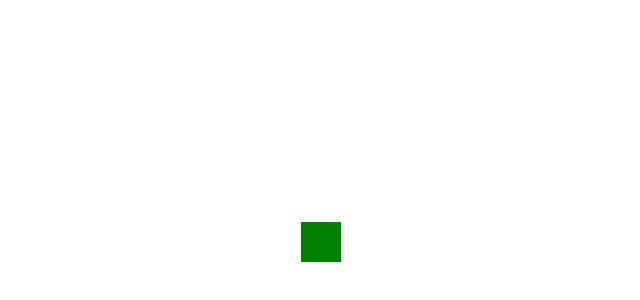
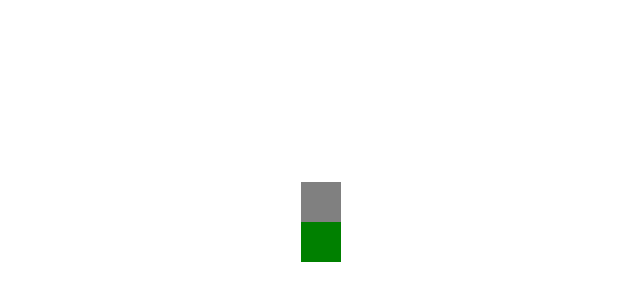
Before and after one commit to soenkehahn/brommko, a React app: page / in a window 1280 px wide. Shown: the part 36-336 px from the top of the page, without its empty margins (107-747 px from the left). Built offline with nearby package versions, Linux system fonts and the light colour scheme; the HTML template or start-up script is replaced by a standard one.

Commit message:
add walls

```diff
--- a/package.json
+++ b/package.json
@@ -1,5 +1,6 @@
 {
   "dependencies": {
+    "lodash": "^4.17.5",
     "react": "^16.2.0",
     "react-dom": "^16.2.0"
   },
--- a/src/App.js
+++ b/src/App.js
@@ -5,10 +5,11 @@ import { Render } from "./Render";
 import { Scene } from "./scene";
 import { handleKeyboard } from "./keyboard";
 
-export class App extends Component<{}, { scene: Scene }> {
+export function mkApp(scene: Scene) {
+  return class App extends Component<{}, { scene: Scene }> {
     constructor(props: *) {
       super(props);
-    this.state = { scene: new Scene() };
+      this.state = { scene: scene };
     }
 
     componentWillMount() {
@@ -21,4 +22,5 @@ export class App extends Component<{}, { scene: Scene }> {
     render() {
       return <Render scene={this.state.scene} />;
     }
+  };
 }
--- a/src/Render.js
+++ b/src/Render.js
@@ -1,16 +1,18 @@
 // @flow
 
-import React, { Component } from "react";
-import { Scene } from "./scene";
+import React, { Component, type Element } from "react";
+import { Scene, type Position } from "./scene";
 
 export class Render extends Component<{ scene: Scene }> {
   svgWidth: number;
   svgHeight: number;
+  size: number;
 
   constructor() {
     super();
     this.svgWidth = 800;
     this.svgHeight = 500;
+    this.size = 40;
   }
 
   transformX(x: number): number {
@@ -21,17 +23,25 @@ export class Render extends Component<{ scene: Scene }> {
     return this.svgHeight / 2 + y;
   }
 
+  renderRect(position: Position, color: string): Element<*> {
+    return (
+      <rect
+        x={this.transformX(position.x * this.size)}
+        y={this.transformY(-position.y * this.size)}
+        width={this.size}
+        height={this.size}
+        fill={color}
+      />
+    );
+  }
+
   render() {
-    const size = 40;
     return (
       <svg width={this.svgWidth} height={this.svgHeight}>
-        <rect
-          x={this.transformX(this.props.scene.player.x * size)}
-          y={this.transformY(-this.props.scene.player.y * size)}
-          width={size}
-          height={size}
-          fill="green"
-        />
+        {this.renderRect(this.props.scene.player, "green")}
+        {Array.from(this.props.scene.walls).map(wall =>
+          this.renderRect(wall, "grey")
+        )}
       </svg>
     );
   }
--- a/src/index.js
+++ b/src/index.js
@@ -2,7 +2,12 @@
 
 import React from "react";
 import ReactDOM from "react-dom";
-import { App } from "./App";
+import { mkApp } from "./App";
+import { Scene } from "./scene";
+
+const scene = new Scene();
+scene.walls = new Set([{ x: 0, y: 1 }]);
+const App = mkApp(scene);
 
 const domElement = document.getElementById("root");
 if (!domElement) {
--- a/src/scene.js
+++ b/src/scene.js
@@ -1,21 +1,33 @@
 // @flow
 
+import _ from "lodash";
+
+export type Position = { x: number, y: number };
+
 export class Scene {
-  player: { x: number, y: number };
+  player: Position;
+
+  walls: Set<Position>;
 
   constructor() {
     this.player = { x: 0, y: 0 };
+    this.walls = new Set();
   }
 
   step(keycode: string) {
+    const newPlayer = _.cloneDeep(this.player);
     if (keycode === "ArrowUp") {
-      this.player.y++;
+      newPlayer.y++;
     } else if (keycode === "ArrowDown") {
-      this.player.y--;
+      newPlayer.y--;
     } else if (keycode === "ArrowLeft") {
-      this.player.x--;
+      newPlayer.x--;
     } else if (keycode === "ArrowRight") {
-      this.player.x++;
+      newPlayer.x++;
+    }
+    const isInWall = _.some(Array.from(this.walls), newPlayer);
+    if (!isInWall) {
+      this.player = newPlayer;
     }
   }
 }
```
Also changed, not shown: 2 other files (tests, documents, lock files or other folders). Lines whose indentation alone changed are shown as unchanged.
